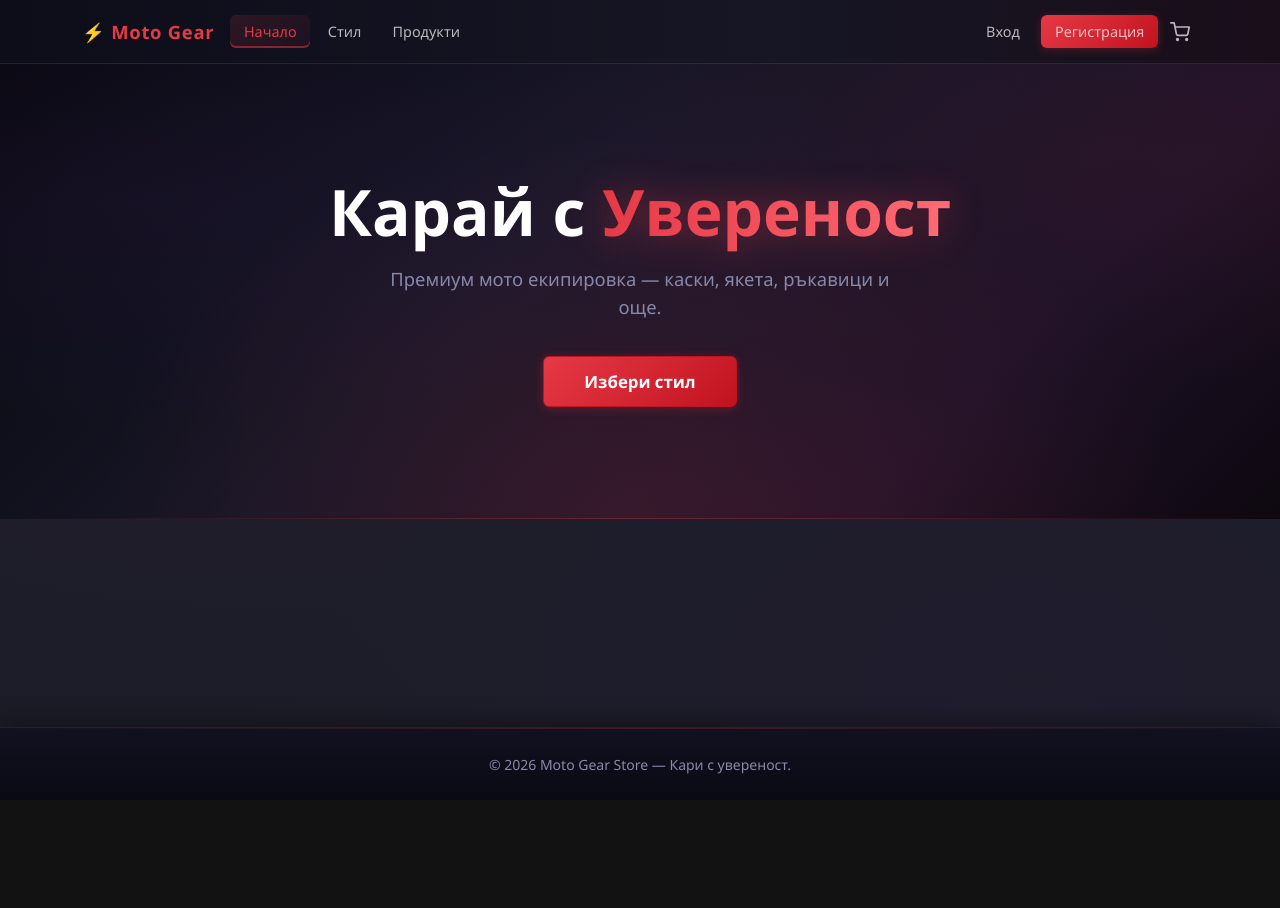
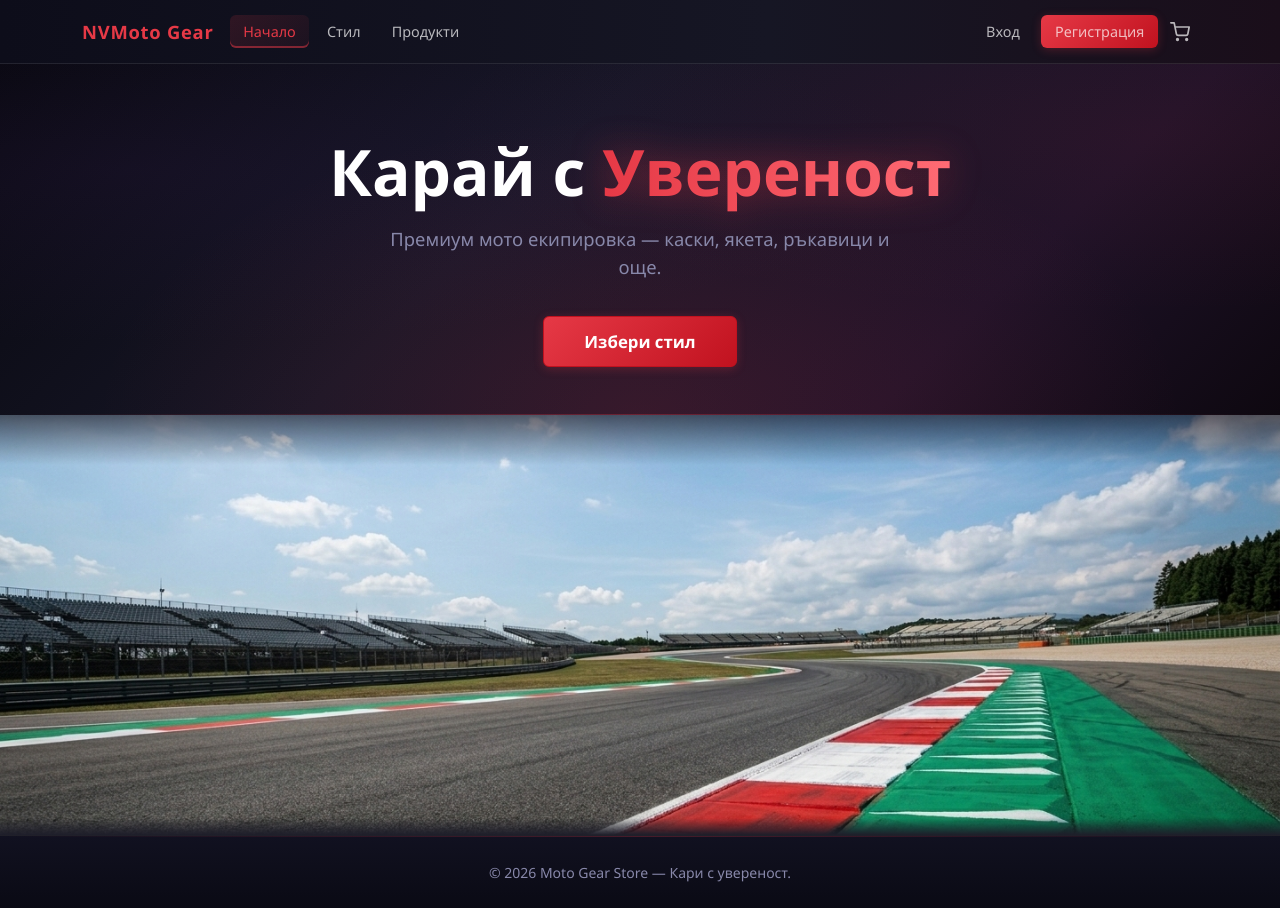
Before and after one commit to NikiVM147/AiFinalProject, a website built with Vite: page index.html in a window 1280 px wide. Before the commit the page ends 800 px from the top, so only its background shows below. Built offline with nearby package versions, Linux system fonts and the light colour scheme; no server answers.

Commit message:
homa page changes

```diff
--- a/index.html
+++ b/index.html
@@ -4,7 +4,7 @@
     <meta charset="UTF-8" />
     <meta name="viewport" content="width=device-width, initial-scale=1.0" />
     <link rel="icon" type="image/svg+xml" href="/public/favicon.svg" />
-    <title>Moto Gear Store</title>
+    <title>NVMoto Gear Store</title>
   </head>
   <body data-page="home">
     <header id="mg-nav"></header>
@@ -18,6 +18,9 @@
           <a href="/src/pages/styles.html" class="btn btn-primary">Избери стил</a>
         </div>
       </section>
+      <div class="mg-hero-track">
+        <img src="/public/images/hero-track.png" alt="Мото писта" />
+      </div>
     </main>
 
     <!-- Footer -->
--- a/src/pages/partials/layout.js
+++ b/src/pages/partials/layout.js
@@ -22,7 +22,7 @@ export async function renderLayout({ title, active }) {
     nav.innerHTML = `
       <nav class="navbar navbar-expand-lg mg-navbar">
         <div class="container">
-          <a class="navbar-brand" href="/">⚡ Moto Gear</a>
+          <a class="navbar-brand" href="/">NVMoto Gear</a>
           <button
             class="navbar-toggler"
             type="button"
--- a/src/styles/main.css
+++ b/src/styles/main.css
@@ -320,7 +320,7 @@ a { transition: color .15s; }
 /* ── Hero (home page) ───────────────────────────────────────── */
 .mg-hero {
   background: linear-gradient(135deg, #08080f 0%, #161626 40%, #1e1228 75%, #0e0810 100%);
-  padding: 7rem 1.5rem;
+  padding: 4.5rem 1.5rem 3rem;
   text-align: center;
   position: relative;
   overflow: hidden;
@@ -341,6 +341,45 @@ a { transition: color .15s; }
   bottom: 0; left: 0; right: 0;
   height: 1px;
   background: linear-gradient(90deg, transparent, rgba(var(--mg-red-rgb), .3), transparent);
+}
+
+/* ── Hero track image ───────────────────────────────────────── */
+.mg-hero-track {
+  position: relative;
+  width: 100%;
+  line-height: 0;
+  overflow: hidden;
+}
+.mg-hero-track img {
+  display: block;
+  width: 100%;
+  height: 420px;
+  object-fit: cover;
+  object-position: center bottom;
+}
+.mg-hero-track::before {
+  content: '';
+  position: absolute;
+  top: 0; left: 0; right: 0;
+  height: 12%;
+  background: linear-gradient(to bottom,
+    rgba(14, 8, 16, .6) 0%,
+    transparent 100%);
+  z-index: 1;
+  pointer-events: none;
+}
+.mg-hero-track::after {
+  content: '';
+  position: absolute;
+  bottom: 0; left: 0; right: 0;
+  height: 4%;
+  background: linear-gradient(to top, var(--mg-bg) 0%, transparent 100%);
+  z-index: 1;
+  pointer-events: none;
+}
+
+@media (max-width: 767.98px) {
+  .mg-hero-track img { height: 200px; }
 }
 .mg-hero h1 {
   position: relative;
```
Also changed, not shown: public/images/hero-track.png (added).
